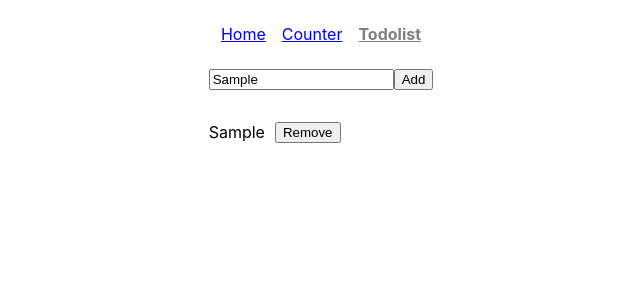
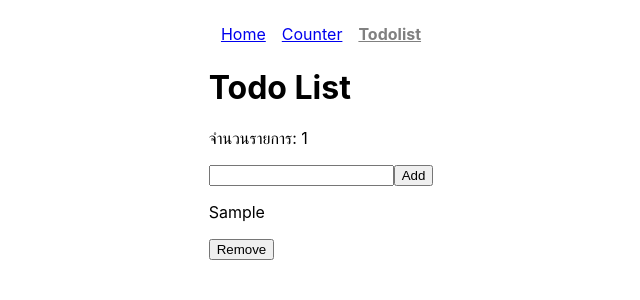
Before and after one commit to NattawutPhuddang/Trainreact-Rounter, a React (Create React App) app: page /todolist in a window 1280 px wide. Both pictures are taken after typing "Sample" into the empty fields and a click on the button "Add". Shown: the top 300 px of the page, without its empty margins (319-959 px from the left). Built offline with nearby package versions, Linux system fonts and the light colour scheme.

Commit message:
Implement Counter and TodoList components with display and input functionalities

```diff
--- /dev/null
+++ b/src/componants/count/displaycount.jsx
@@ -0,0 +1,7 @@
+
+function Display({title}){
+    return(
+        <h1>Count :{title}</h1>
+    )
+}
+export default Display;
--- a/src/componants/count.jsx
+++ b/src/componants/count/index.jsx
@@ -1,11 +1,12 @@
 import React, { useState } from 'react';
+import Display from './displaycount';
 
 function Counter() {
   const [count, setCount] = useState(0);
 
   return (
     <div >
-      <h1>Count: {count}</h1>
+      <Display title={count} />
       <button onClick={() => setCount(count + 1)}>Add</button>
       <button onClick={() => setCount(count - 1)}>Subtract</button>
     </div>
--- a/src/componants/todolist.jsx
+++ /dev/null
@@ -1,52 +0,0 @@
-import React, { useState } from 'react';
-
-// ฟังก์ชันหลักของแอปพลิเคชัน
-function Todolist() {
-  // สร้าง state สำหรับเก็บข้อความที่ผู้ใช้กรอกใน input
-  const [inputText, setInputText] = useState("");
-
-  // สร้าง state สำหรับเก็บรายการข้อความที่เพิ่มเข้ามา
-  const [list, setList] = useState([]);
-
-  // ฟังก์ชันสำหรับลบรายการออกจาก list ตาม index ที่ระบุ
-  const Remove = (indexToRemove) => {
-    setList(list.filter((_, index) => index !== indexToRemove));
-  };
-
-  return (
-    <div className="todolist">
-      <header className="todolist-header">
-        {/* ส่วนที่ 2: เพิ่มข้อความลงใน list */}
-        <div>
-          {/* input สำหรับรับข้อความจากผู้ใช้ */}
-          <input
-            value={inputText}
-            onChange={(e) => setInputText(e.target.value)}
-          />
-          {/* ปุ่ม Add สำหรับเพิ่มข้อความใน input ลงใน list ถ้าไม่ว่าง */}
-          <button
-            onClick={() => {
-              if (inputText.trim() !== "") {
-                setList([...list, inputText]); // เพิ่มข้อความใหม่เข้าไปใน list
-              }
-            }}
-          >
-            Add
-          </button>
-          <p>
-            {/* แสดงรายการข้อความที่อยู่ใน list */}
-            {list.map((item, index) => (
-              <div key={index} style={{ display: "flex", alignItems: "center", gap: "10px" }}>
-                <p>{item}</p>
-                {/* ปุ่ม Remove สำหรับลบรายการออกจาก list */}
-                <button onClick={() => Remove(index)}>Remove</button>
-              </div>
-            ))}
-          </p>
-        </div>
-      </header>
-    </div>
-  );
-}
-
-export default Todolist;
--- /dev/null
+++ b/src/componants/todolist/displaytodo.jsx
@@ -0,0 +1,10 @@
+function Display({ title, list }) {
+  return (
+    <header className="todolist-header">
+      <h1>{title}</h1>
+      <p>จำนวนรายการ: {list.length}</p>
+    </header>
+  );
+}
+
+export default Display;
--- /dev/null
+++ b/src/componants/todolist/index.jsx
@@ -0,0 +1,45 @@
+import React, { useState } from 'react';
+import TodoItem from './todoitem';
+import TodoInput from './todoinput';
+import Display from './displaytodo';
+import './todo.css';
+
+
+// ฟังก์ชันหลักของแอปพลิเคชัน
+function Todolist() {
+  // สร้าง state สำหรับเก็บข้อความที่ผู้ใช้กรอกใน input
+  const [inputText, setInputText] = useState("");
+  // สร้าง state สำหรับเก็บรายการข้อความที่เพิ่มเข้ามา
+  const [list, setList] = useState([]);
+
+  // ฟังก์ชันสำหรับลบรายการออกจาก list ตาม index ที่ระบุ
+  const Remove = (indexToRemove) => {
+    setList(list.filter((_, index) => index !== indexToRemove));
+  };
+
+  return (
+    <div className="todolist">
+      <Display title="Todo List" list={list} />
+      <TodoInput
+        inputText={inputText}
+        onInputChange={(e) => setInputText(e.target.value)}
+        onAdd={() => {
+          if (inputText.trim()) {
+            setList([...list, inputText]);
+            setInputText("");
+          }
+        }}
+      />
+      <div className="todo-list">
+        {list.map((item, index) => (
+          <TodoItem key={index} item={item} onRemove={() => Remove(index)} />
+        ))}
+      </div>
+    </div>
+
+  )
+
+}
+
+
+export default Todolist;
--- /dev/null
+++ b/src/componants/todolist/todoinput.jsx
@@ -0,0 +1,9 @@
+function TodoInput({ inputText, onInputChange, onAdd }) {
+  return (
+    <div>
+      <input value={inputText} onChange={onInputChange} />
+      <button onClick={onAdd}>Add</button>
+    </div>
+  );
+}
+export default TodoInput;
--- /dev/null
+++ b/src/componants/todolist/todoitem.jsx
@@ -0,0 +1,9 @@
+function TodoItem({item, onRemove}){
+  return (
+    <div>
+      <p>{item}</p>
+      <button onClick={onRemove}>Remove</button>
+    </div>
+  )
+}
+export default TodoItem;
```
Also changed, not shown: src/componants/todolist/todo.css (added).
